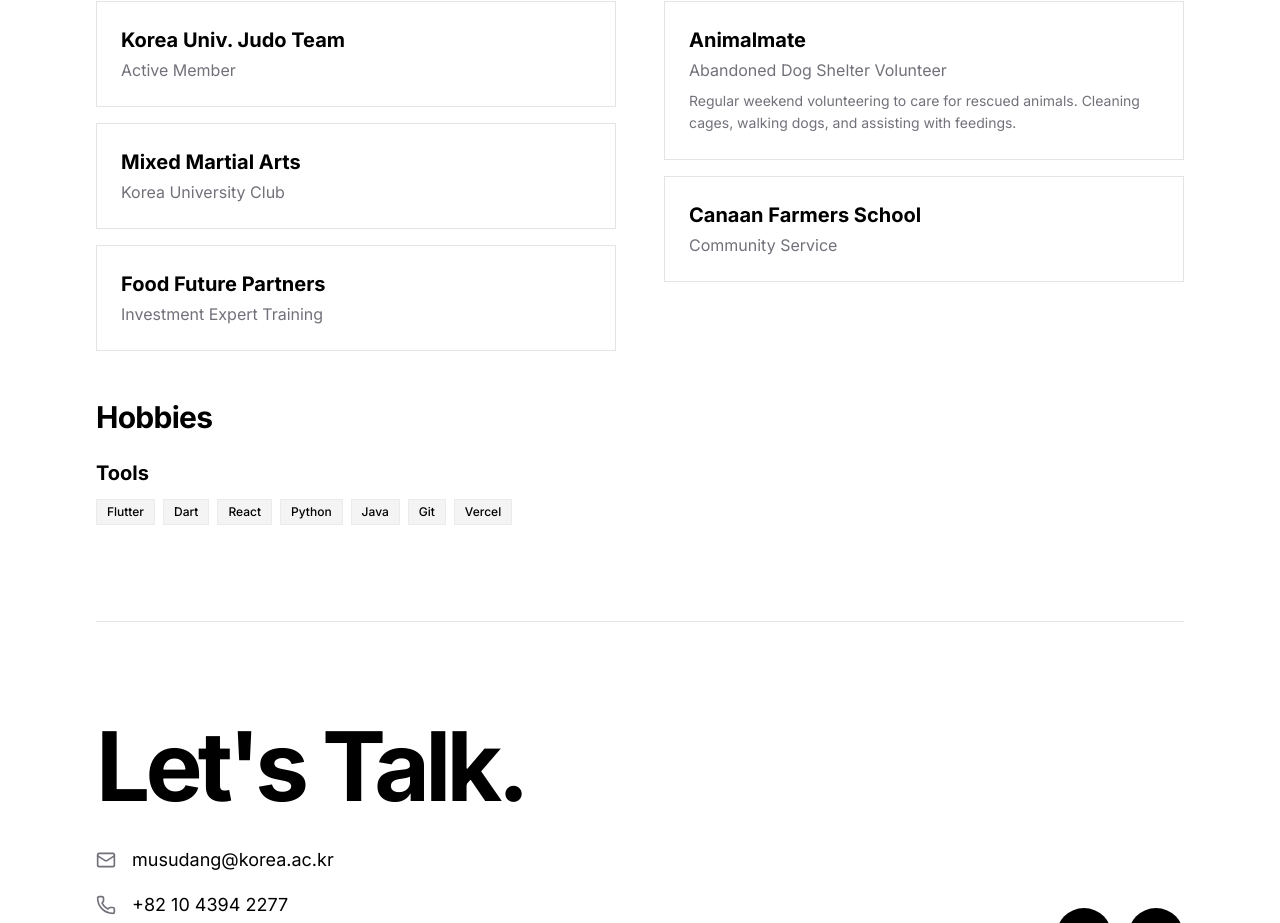
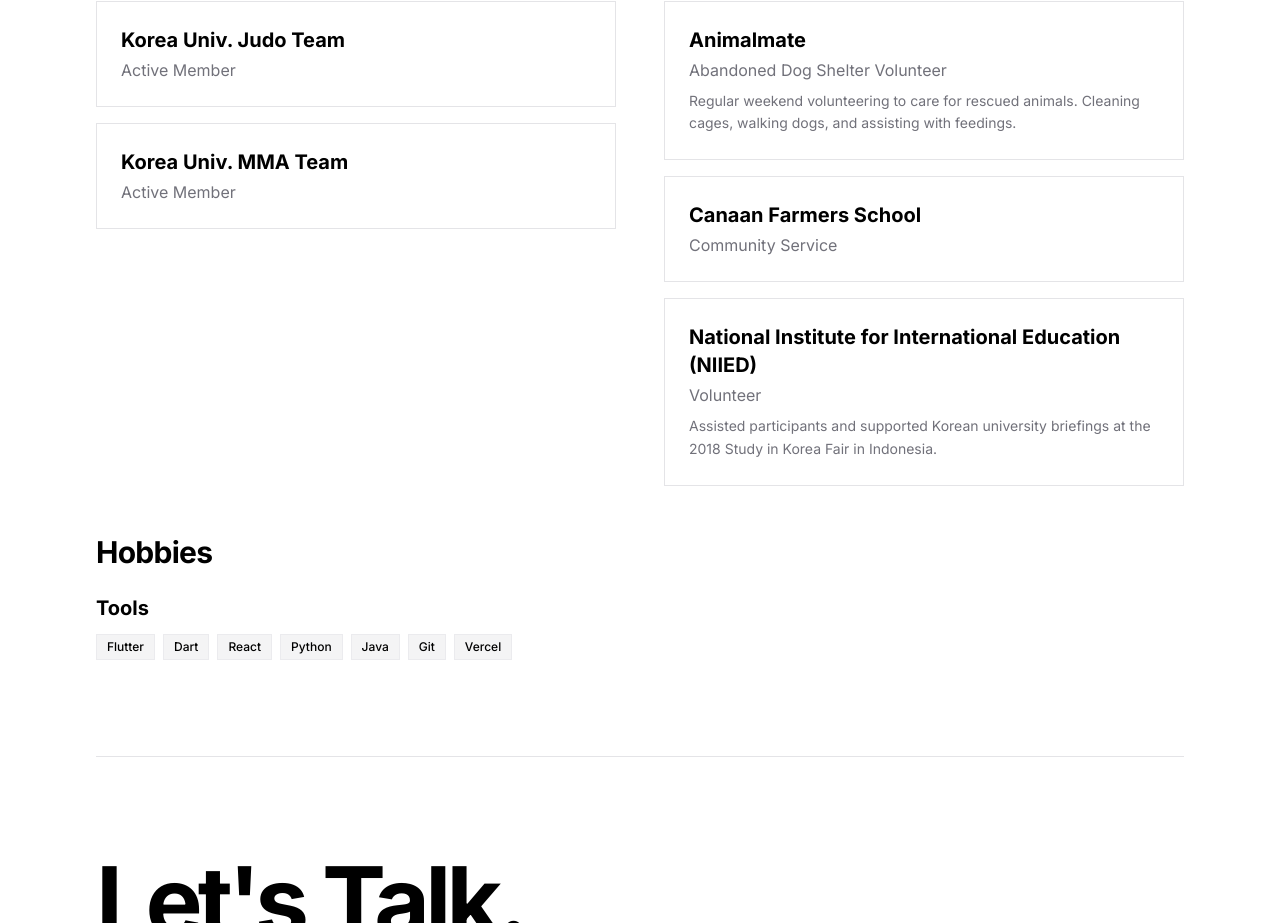
Before and after one commit to musudang/portfolio_LEE, a Next.js app: page / in a window 1280 px wide. Shown: the part 3266-4189 px from the top of the page. Built offline with nearby package versions, Linux system fonts and the light colour scheme.

Commit message:
2.14time2216

```diff
--- a/src/app/page.tsx
+++ b/src/app/page.tsx
@@ -280,13 +280,10 @@ export default function Home() {
                     <p className="text-muted-foreground">Active Member</p>
                   </div>
                   <div className="p-6 bg-card border border-border rounded-sm hover:border-foreground/20 transition-colors">
-                    <h3 className="text-xl font-bold mb-1">Mixed Martial Arts</h3>
-                    <p className="text-muted-foreground">Korea University Club</p>
+                    <h3 className="text-xl font-bold mb-1">Korea Univ. MMA Team</h3>
+                    <p className="text-muted-foreground">Active Member</p>
                   </div>
-                  <div className="p-6 bg-card border border-border rounded-sm hover:border-foreground/20 transition-colors">
-                    <h3 className="text-xl font-bold mb-1">Food Future Partners</h3>
-                    <p className="text-muted-foreground">Investment Expert Training</p>
-                  </div>
+
                 </div>
               </div>
 
@@ -301,6 +298,11 @@ export default function Home() {
                   <div className="p-6 bg-card border border-border rounded-sm hover:border-foreground/20 transition-colors">
                     <h3 className="text-xl font-bold mb-1">Canaan Farmers School</h3>
                     <p className="text-muted-foreground">Community Service</p>
+                  </div>
+                  <div className="p-6 bg-card border border-border rounded-sm hover:border-foreground/20 transition-colors">
+                    <h3 className="text-xl font-bold mb-1">National Institute for International Education (NIIED)</h3>
+                    <p className="text-muted-foreground">Volunteer</p>
+                    <p className="text-sm text-muted-foreground mt-2 leading-relaxed">Assisted participants and supported Korean university briefings at the 2018 Study in Korea Fair in Indonesia.</p>
                   </div>
                 </div>
               </div>
```
